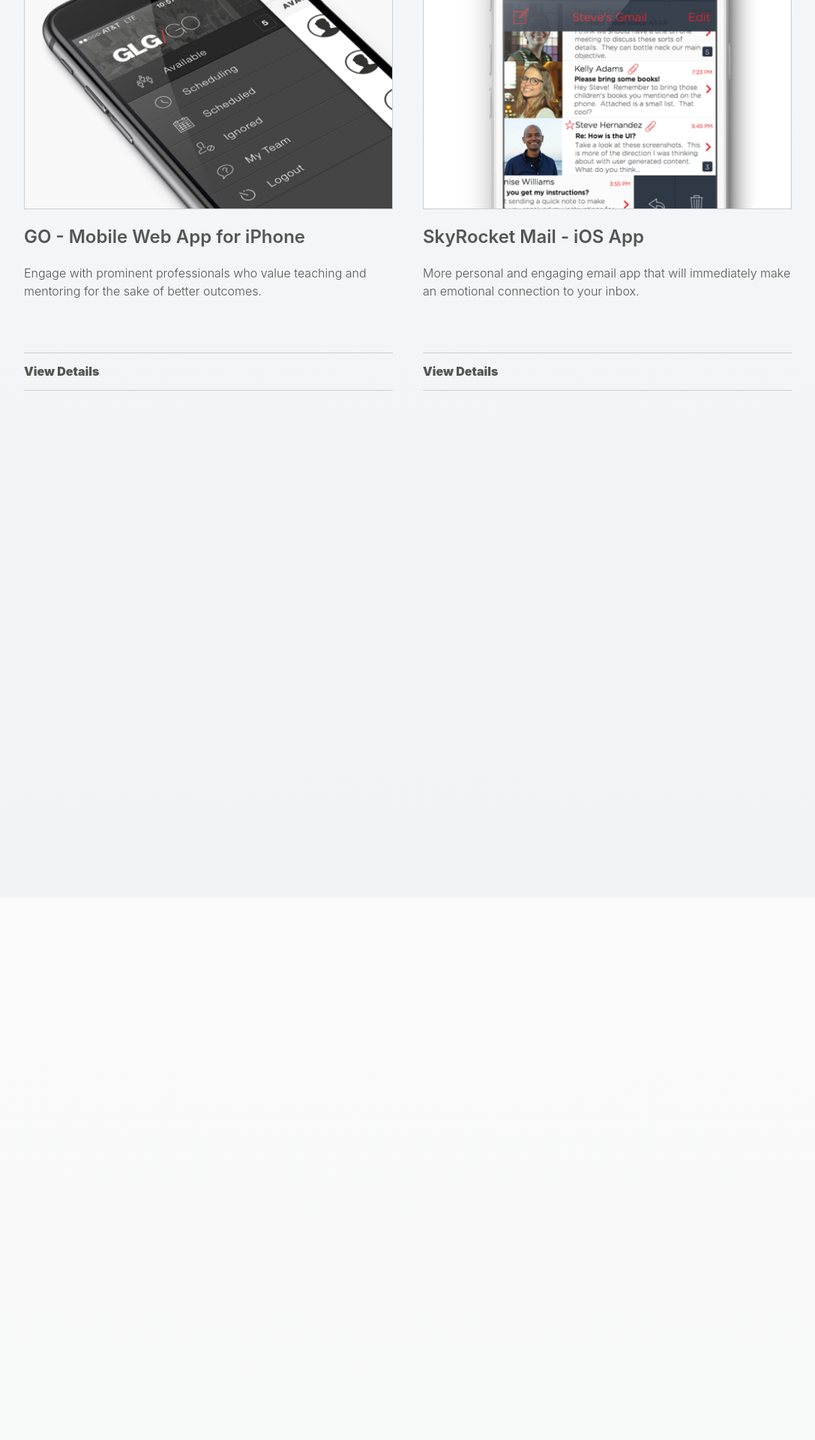
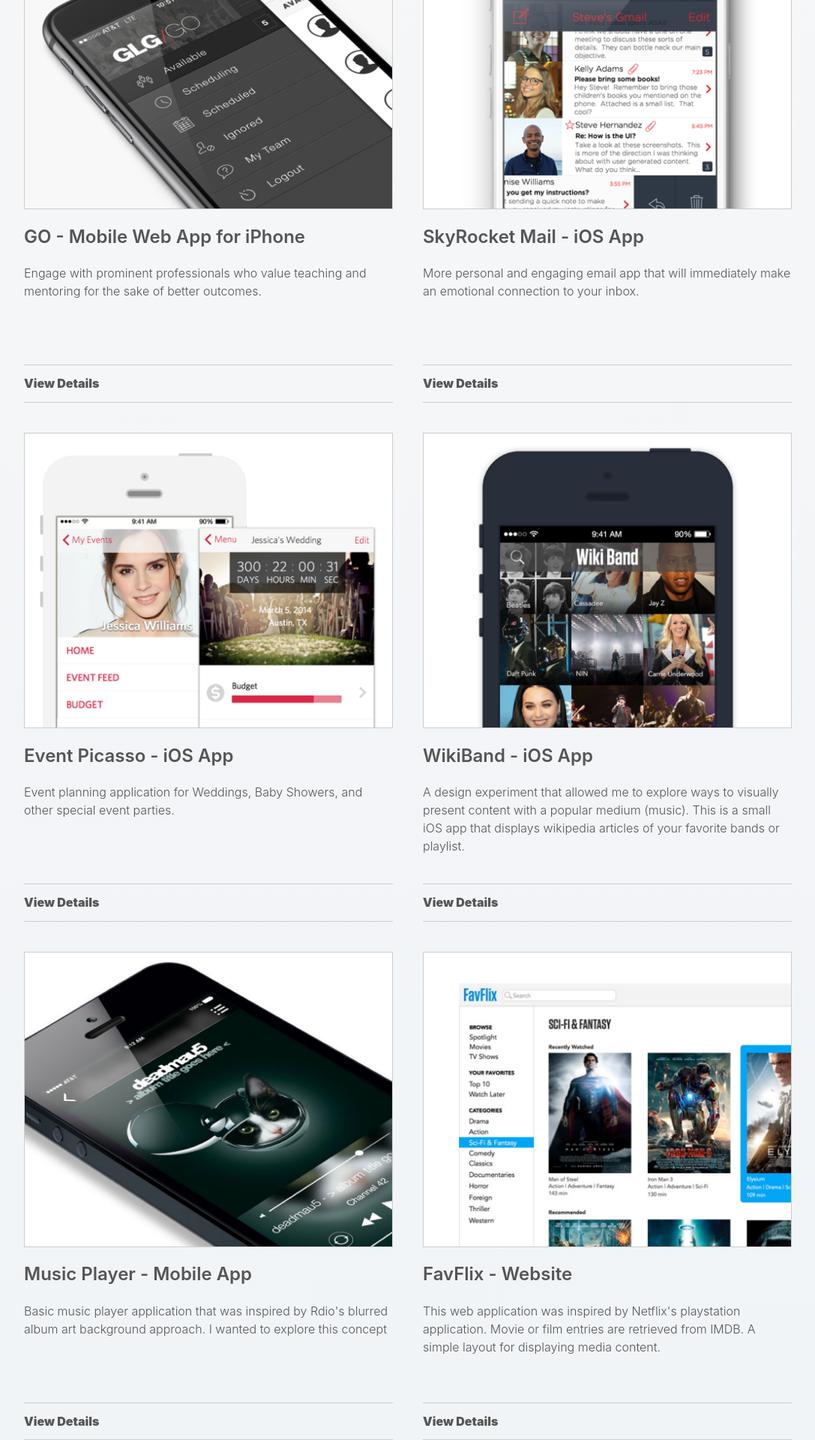
Before and after one commit to slhernandez/slhernandez, a Jekyll site: the page built from page/portfolio.html, in a window 1280 px wide. Shown: the part 2774-4694 px from the top of the page at 75% size, without its empty margins (96-1183 px from the left). Built offline with Jekyll 4.4.1, drawn with Linux system fonts in a browser that asks for light colours; before the commit the page ends 3971 px from its top, so only the background shows below that.

Commit message:
Finish portfolio squares.

```diff
--- a/_sass/_portfolio.scss
+++ b/_sass/_portfolio.scss
@@ -85,6 +85,7 @@
     font-size: 1.6em;
     font-weight: 300;
     line-height: 1.5;
+    height: 4em;
   }
   .portfolio-square-view-details {
     border-style: solid;
--- a/page/portfolio.html
+++ b/page/portfolio.html
@@ -69,6 +69,46 @@
       </div>
     </div>
 
+    <div class="portfolio-square">
+      <img src="/images/portfolio/event-picasso-square.png" />
+      <h2>Event Picasso - iOS App</h2>
+      <p>Event planning application for Weddings, Baby Showers, and other special event parties.</p>
+      <div class="portfolio-square-view-details">
+        <H4>View Details</H4>
+        <div class="details-icon"></div>
+      </div>
+    </div>
+
+    <div class="portfolio-square">
+      <img src="/images/portfolio/wikiband-iphone-square.png" />
+      <h2>WikiBand - iOS App</h2>
+      <p>A design experiment that allowed me to explore ways to visually present content with a popular medium (music).  This is a small iOS app that displays wikipedia articles of your favorite bands or playlist.</p>
+      <div class="portfolio-square-view-details">
+        <H4>View Details</H4>
+        <div class="details-icon"></div>
+      </div>
+    </div>
+
+    <div class="portfolio-square">
+      <img src="/images/portfolio/music-player-square.png" />
+      <h2>Music Player - Mobile App</h2>
+      <p>Basic music player application that was inspired by Rdio's blurred album art background approach. I wanted to explore this concept</p>
+      <div class="portfolio-square-view-details">
+        <H4>View Details</H4>
+        <div class="details-icon"></div>
+      </div>
+    </div>
+
+    <div class="portfolio-square">
+      <img src="/images/portfolio/favflix-square.png" />
+      <h2>FavFlix - Website</h2>
+      <p>This web application was inspired by Netflix's playstation application. Movie or film entries are retrieved from IMDB. A simple layout for displaying media content.</p>
+      <div class="portfolio-square-view-details">
+        <H4>View Details</H4>
+        <div class="details-icon"></div>
+      </div>
+    </div>
+
   </div>
 
 </div>
```
Also changed, not shown: images/portfolio/event-picasso-square.png, images/portfolio/favflix-square.png, images/portfolio/music-player-square.png, images/portfolio/wikiband-iphone-square.png.
